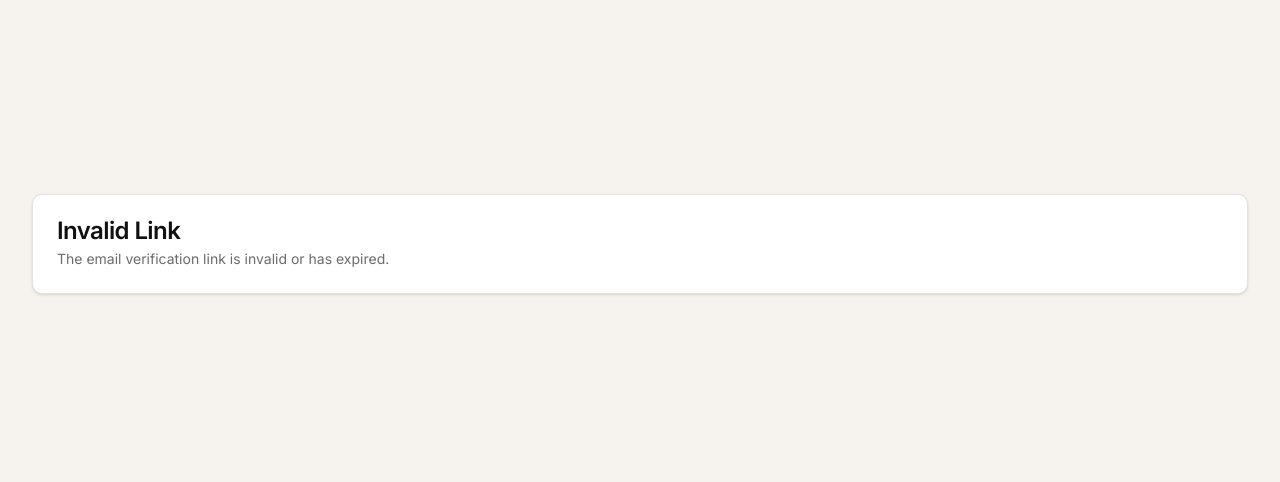
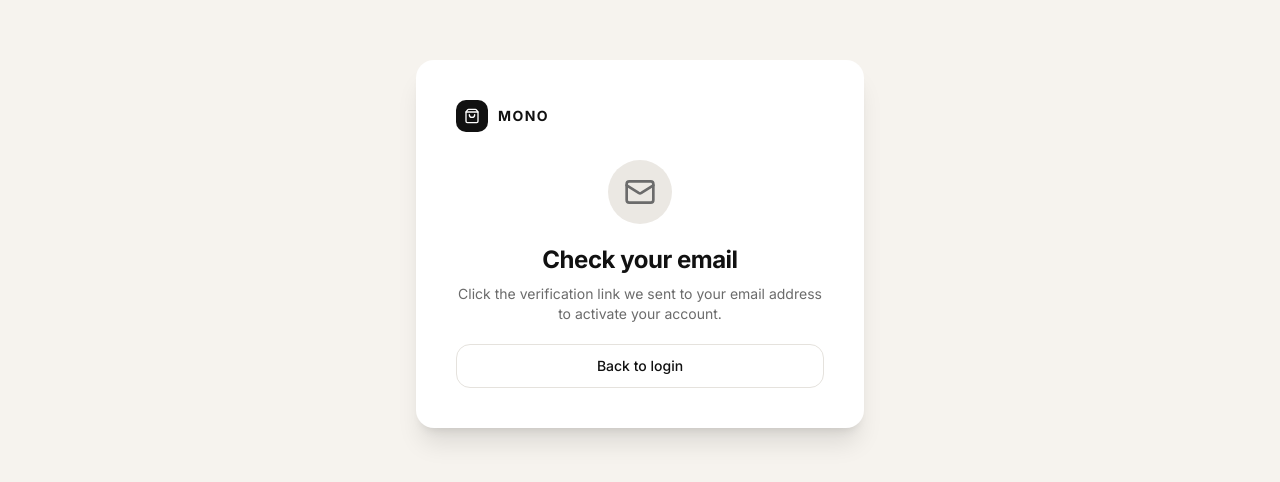
Before and after one commit to Naitik-oo7/Ecommerce-frontend, a Next.js app: page /verify-email in a window 1280 px wide. Shown: the part 156-638 px from the top of the page. Built offline with nearby package versions, Linux system fonts and the light colour scheme; no server answers.

Commit message:
feat: update email verification flow and enhance user feedback

```diff
--- a/src/app/(auth)/register/page.tsx
+++ b/src/app/(auth)/register/page.tsx
@@ -3,7 +3,6 @@
 import { useState } from 'react';
 import { useForm } from 'react-hook-form';
 import { zodResolver } from '@hookform/resolvers/zod';
-import { useRouter } from 'next/navigation';
 import Link from 'next/link';
 import { Eye, EyeOff, Mail, Lock, User, ShoppingBag, ArrowRight, Star, Gift, Percent, Heart, CheckCircle } from 'lucide-react';
 import { useRegisterMutation } from '@/services/api/authApi';
@@ -14,7 +13,6 @@ import { Label } from '@/components/ui/label';
 import GoogleAuthButton from '@/components/auth/GoogleAuthButton';
 
 export default function RegisterPage() {
-  const router = useRouter();
   const [registerMutation, { isLoading }] = useRegisterMutation();
   const [error, setError] = useState<string | null>(null);
   const [success, setSuccess] = useState(false);
@@ -36,7 +34,6 @@ export default function RegisterPage() {
       // screen, then send the user to the email-verification page.
       await registerMutation(data).unwrap();
       setSuccess(true);
-      setTimeout(() => router.push('/verify-email'), 2500);
     } catch (err: unknown) {
       const error = err as { data?: { message?: string } };
       setError(error.data?.message || 'Registration failed. Please try again.');
@@ -67,12 +64,21 @@ export default function RegisterPage() {
         <div className="w-16 h-16 rounded-full bg-[#C7A27C]/15 flex items-center justify-center">
           <CheckCircle className="w-8 h-8 text-accent" />
         </div>
-        <h2 className="text-2xl font-bold text-foreground">Account Created!</h2>
-        <p className="text-sm text-muted-foreground">
-          We&rsquo;ve sent a verification link to your email. Please verify your
-          address to activate your account. Redirecting you now…
+        <h2 className="text-2xl font-bold text-foreground">Check your email</h2>
+        <p className="text-sm text-muted-foreground leading-relaxed">
+          We&rsquo;ve sent a verification link to your email address. Click the
+          link in that email to activate your account.
         </p>
-        <div className="w-8 h-8 border-2 border-[#E5E2DD] border-t-[#C7A27C] rounded-full animate-spin mt-2" />
+        <p className="text-xs text-muted-foreground">
+          Didn&rsquo;t receive it? Check your spam folder.
+        </p>
+        <Link
+          href="/login"
+          className="mt-2 w-full h-11 bg-primary hover:bg-accent text-primary-foreground font-semibold rounded-xl transition-all duration-200 flex items-center justify-center gap-2 text-sm"
+        >
+          Go to login
+          <ArrowRight className="w-4 h-4" />
+        </Link>
       </div>
     );
   }
--- a/src/app/(auth)/verify-email/page.tsx
+++ b/src/app/(auth)/verify-email/page.tsx
@@ -1,92 +1,147 @@
 'use client';
 
-import { Suspense, useState } from 'react';
-import { useForm } from 'react-hook-form';
-import { zodResolver } from '@hookform/resolvers/zod';
-import { useRouter, useSearchParams } from 'next/navigation';
+import { Suspense, useEffect, useRef, useState } from 'react';
+import { useRouter } from 'next/navigation';
+import Link from 'next/link';
+import { CheckCircle, XCircle, Loader2, ShoppingBag, ArrowRight, Mail } from 'lucide-react';
 import { useVerifyEmailMutation } from '@/services/api/authApi';
-import { verifyEmailSchema, type VerifyEmailFormData } from '@/lib/validators/auth';
-import { Button } from '@/components/ui/button';
-import { Card, CardContent, CardDescription, CardHeader, CardTitle } from '@/components/ui/card';
+import { setUser } from '@/lib/redux/authSlice';
+import { useAppDispatch } from '@/lib/redux/hooks';
+import { setAuthTokens } from '@/lib/authTokens';
+import { useMergeGuestCart } from '@/lib/redux/useMergeGuestCart';
 
-function VerifyEmailForm() {
+type Status = 'verifying' | 'success' | 'error' | 'no-token';
+
+function VerifyEmailContent() {
   const router = useRouter();
-  const searchParams = useSearchParams();
-  const token = searchParams.get('token') || '';
+  const dispatch = useAppDispatch();
+  const mergeGuestCart = useMergeGuestCart();
+  const [verifyEmailMutation] = useVerifyEmailMutation();
+  const [status, setStatus] = useState<Status>('verifying');
+  const [errorMessage, setErrorMessage] = useState('');
+  const attempted = useRef(false);
 
-  const [verifyEmailMutation, { isLoading }] = useVerifyEmailMutation();
-  const [error, setError] = useState<string | null>(null);
-  const [success, setSuccess] = useState(false);
+  useEffect(() => {
+    // Read token directly from URL — no useSearchParams needed here
+    const token = new URLSearchParams(window.location.search).get('token');
 
-  const {
-    handleSubmit,
-  } = useForm<VerifyEmailFormData>({
-    resolver: zodResolver(verifyEmailSchema),
-    defaultValues: { token },
-  });
+    if (!token) {
+      setStatus('no-token');
+      return;
+    }
 
-  const onSubmit = async () => {
-    try {
-      setError(null);
-      await verifyEmailMutation({ token }).unwrap();
-      setSuccess(true);
-      setTimeout(() => {
-        router.push('/login');
-      }, 3000);
-    } catch (err: unknown) {
-      const error = err as { data?: { message?: string } };
-      setError(error.data?.message || 'Failed to verify email. The link may be invalid or expired.');
-    }
-  };
+    if (attempted.current) return;
+    attempted.current = true;
 
-  if (!token) {
-    return (
-      <Card className="w-full">
-        <CardHeader>
-          <CardTitle>Invalid Link</CardTitle>
-          <CardDescription>The email verification link is invalid or has expired.</CardDescription>
-        </CardHeader>
-      </Card>
-    );
-  }
-
-  if (success) {
-    return (
-      <Card className="w-full">
-        <CardHeader>
-          <CardTitle>Email Verified</CardTitle>
-          <CardDescription>Your email has been verified successfully. Redirecting to login...</CardDescription>
-        </CardHeader>
-      </Card>
-    );
-  }
+    (async () => {
+      try {
+        const response = await verifyEmailMutation({ token }).unwrap();
+        setAuthTokens(response.accessToken, response.refreshToken, true);
+        dispatch(setUser(response.user));
+        await mergeGuestCart();
+        setStatus('success');
+        setTimeout(() => {
+          router.push(response.user.role === 'admin' ? '/admin/dashboard' : '/');
+        }, 2000);
+      } catch (err: unknown) {
+        const error = err as { data?: { message?: string } };
+        setErrorMessage(error.data?.message || 'The verification link is invalid or has expired.');
+        setStatus('error');
+      }
+    })();
+  }, []);
 
   return (
-    <Card className="w-full">
-      <CardHeader>
-        <CardTitle>Verify Email</CardTitle>
-        <CardDescription>Click below to verify your email address</CardDescription>
-      </CardHeader>
-      <CardContent>
-        {error && (
-          <div className="p-3 text-sm text-red-600 bg-red-50 dark:bg-red-900/20 rounded-md mb-4">
-            {error}
+    <div className="w-full max-w-md bg-card rounded-2xl shadow-xl p-10 flex flex-col items-center text-center gap-5">
+      {/* Brand mark */}
+      <div className="flex items-center gap-2.5 self-start mb-2">
+        <div className="w-8 h-8 rounded-lg bg-[#111111] dark:bg-[#C7A27C] flex items-center justify-center">
+          <ShoppingBag className="w-4 h-4 text-white dark:text-foreground" />
+        </div>
+        <span className="font-bold text-sm tracking-widest uppercase text-foreground">Mono</span>
+      </div>
+
+      {status === 'verifying' && (
+        <>
+          <div className="w-16 h-16 rounded-full bg-muted flex items-center justify-center">
+            <Loader2 className="w-8 h-8 text-accent animate-spin" />
           </div>
-        )}
-        <form onSubmit={handleSubmit(onSubmit)}>
-          <Button type="submit" className="w-full" disabled={isLoading}>
-            {isLoading ? 'Verifying...' : 'Verify Email'}
-          </Button>
-        </form>
-      </CardContent>
-    </Card>
+          <div>
+            <h2 className="text-2xl font-bold text-foreground">Verifying your email</h2>
+            <p className="mt-2 text-sm text-muted-foreground">Just a moment…</p>
+          </div>
+        </>
+      )}
+
+      {status === 'success' && (
+        <>
+          <div className="w-16 h-16 rounded-full bg-[#C7A27C]/15 flex items-center justify-center">
+            <CheckCircle className="w-8 h-8 text-accent" />
+          </div>
+          <div>
+            <h2 className="text-2xl font-bold text-foreground">Email verified!</h2>
+            <p className="mt-2 text-sm text-muted-foreground">
+              You&rsquo;re all set. Taking you to the store…
+            </p>
+          </div>
+          <div className="w-8 h-8 border-2 border-[#E5E2DD] border-t-[#C7A27C] rounded-full animate-spin" />
+        </>
+      )}
+
+      {status === 'error' && (
+        <>
+          <div className="w-16 h-16 rounded-full bg-destructive/10 flex items-center justify-center">
+            <XCircle className="w-8 h-8 text-destructive" />
+          </div>
+          <div>
+            <h2 className="text-2xl font-bold text-foreground">Verification failed</h2>
+            <p className="mt-2 text-sm text-muted-foreground">{errorMessage}</p>
+          </div>
+          <div className="w-full flex flex-col gap-3 mt-1">
+            <Link
+              href="/register"
+              className="w-full h-11 bg-primary hover:bg-accent text-primary-foreground font-semibold rounded-xl transition-all duration-200 flex items-center justify-center gap-2 text-sm"
+            >
+              Sign up again
+              <ArrowRight className="w-4 h-4" />
+            </Link>
+            <Link
+              href="/login"
+              className="w-full h-11 border border-border hover:border-accent text-foreground font-medium rounded-xl transition-all duration-200 flex items-center justify-center gap-2 text-sm"
+            >
+              Go to login
+            </Link>
+          </div>
+        </>
+      )}
+
+      {status === 'no-token' && (
+        <>
+          <div className="w-16 h-16 rounded-full bg-muted flex items-center justify-center">
+            <Mail className="w-8 h-8 text-muted-foreground" />
+          </div>
+          <div>
+            <h2 className="text-2xl font-bold text-foreground">Check your email</h2>
+            <p className="mt-2 text-sm text-muted-foreground">
+              Click the verification link we sent to your email address to activate your account.
+            </p>
+          </div>
+          <Link
+            href="/login"
+            className="w-full h-11 border border-border hover:border-accent text-foreground font-medium rounded-xl transition-all duration-200 flex items-center justify-center gap-2 text-sm"
+          >
+            Back to login
+          </Link>
+        </>
+      )}
+    </div>
   );
 }
 
 export default function VerifyEmailPage() {
   return (
     <Suspense>
-      <VerifyEmailForm />
+      <VerifyEmailContent />
     </Suspense>
   );
 }
--- a/src/services/api/authApi.ts
+++ b/src/services/api/authApi.ts
@@ -83,7 +83,7 @@ export const authApi = createApi({
         data,
       }),
     }),
-    verifyEmail: builder.mutation<void, { token: string }>({
+    verifyEmail: builder.mutation<AuthResponse, { token: string }>({
       query: (data) => ({
         url: '/api/v1/auth/verify-email',
         method: 'POST',
```
